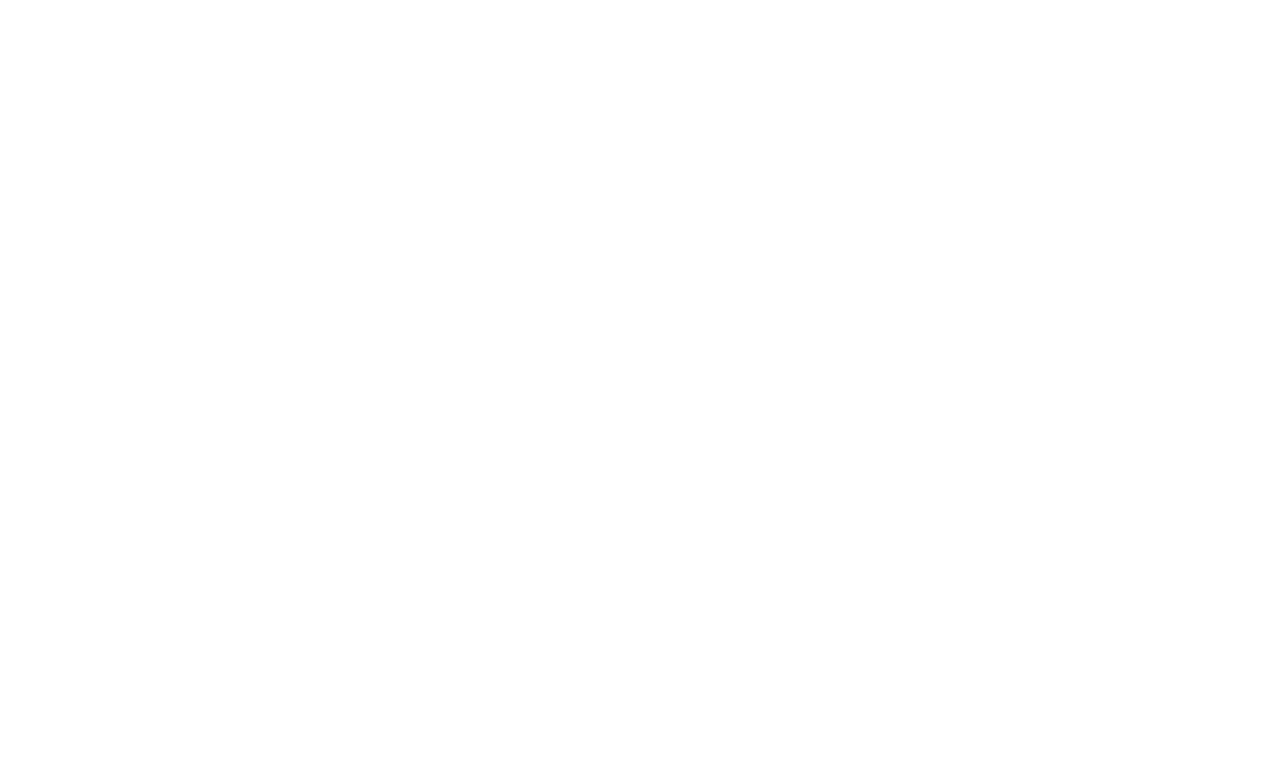
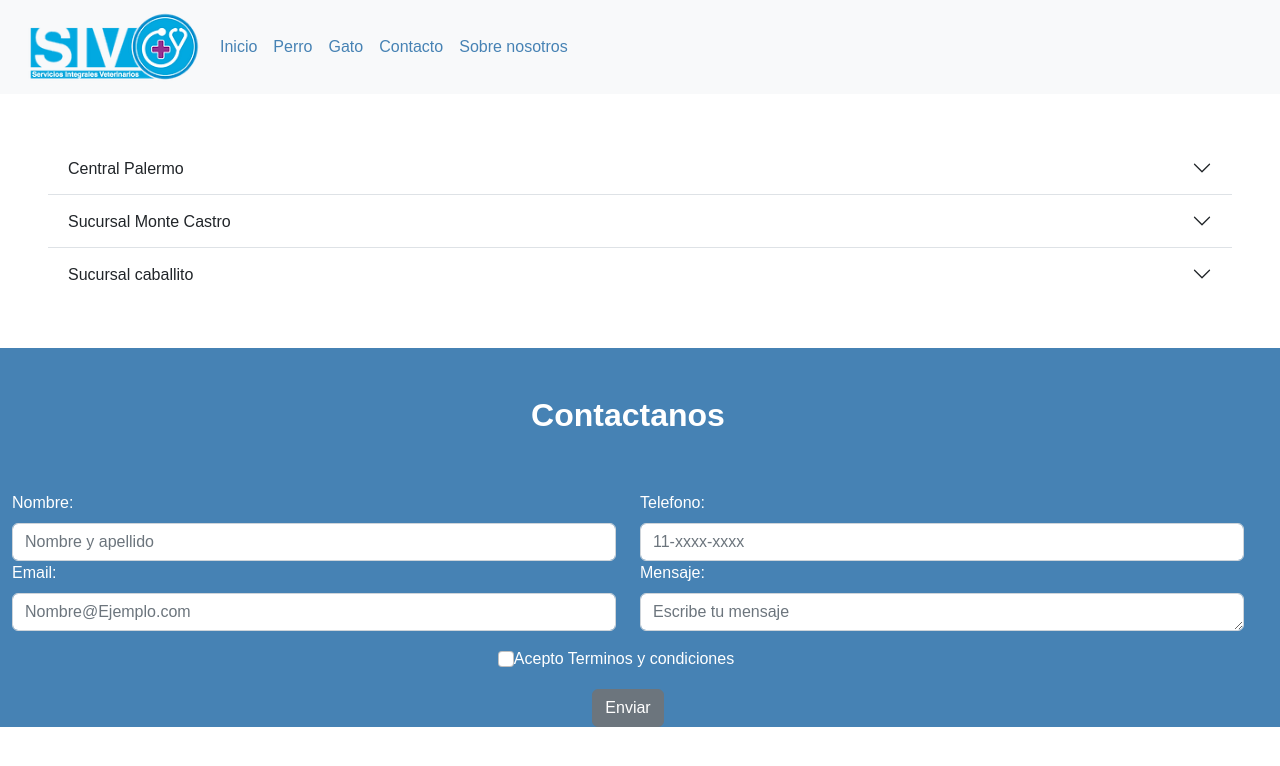
Before and after one commit to kevinhermosid/kevin-hermosid-coder2022, a plain HTML site: page contacto.html in a window 1280 px wide. Drawn offline with nearby package versions, Linux system fonts and the light colour scheme.

Commit message:
cambios en contacto

```diff
--- a/contacto.html
+++ b/contacto.html
@@ -0,0 +1,190 @@
+<!DOCTYPE html>
+<html lang="es">
+  <head>
+    <meta charset="UTF-8" />
+    <meta http-equiv="X-UA-Compatible" content="IE=edge" />
+    <meta name="viewport" content="width=device-width, initial-scale=1.0" />
+    <title>Document</title>
+    <link rel="stylesheet" href="	https://cdn.jsdelivr.net/npm/bootstrap@5.2.0-beta1/dist/css/bootstrap.min.css">
+    <link rel="stylesheet" href="./css/estilo.css" />
+  </head>
+  <body>
+    <nav class="navbar navbar-expand-lg bg-light">
+      <div class="container-fluid">
+      <img src="./imagenes/LOGO.webp" alt="" width="200" height="auto">
+        <button class="navbar-toggler" type="button" data-bs-toggle="collapse" data-bs-target="#navbarNav" aria-controls="navbarNav" aria-expanded="false" aria-label="Toggle navigation">
+          <span class="navbar-toggler-icon"></span>
+        </button>
+        <div class="collapse navbar-collapse" id="navbarNav">
+          <ul class="navbar-nav">
+            <li class="nav-item">
+              <a class="nav-link" href="index.html">Inicio</a>
+            </li>
+            <li class="nav-item">
+              <a class="nav-link" href="perro.html">Perro</a>
+            </li>
+            <li class="nav-item">
+              <a class="nav-link" href="gato.html">Gato</a>
+            </li>
+            <li class="nav-item">
+              <a class="nav-link" href="contacto.html">Contacto</a>
+            </li>
+            <li class="nav-item">
+              <a class="nav-link" href="sobreNostros.html">Sobre nosotros</a></li>
+          </ul>
+        </div>
+      </div>
+    </nav>
+    <main>
+        <div class="accordion accordion-flush m-5" id="accordionFlushExample">
+            <div class="accordion-item">
+              <h2 class="accordion-header" id="flush-headingOne">
+                <button class="accordion-button collapsed" type="button" data-bs-toggle="collapse" data-bs-target="#flush-collapseOne" aria-expanded="false" aria-controls="flush-collapseOne">
+                  Central Palermo
+                </button>
+              </h2>
+              <div id="flush-collapseOne" class="accordion-collapse collapse" aria-labelledby="flush-headingOne" data-bs-parent="#accordionFlushExample">
+                <div class="accordion-body text-center p-3">Nuestro Centro veterinario esta abierto las 24hs del dia siempre a disposicion de atender a tu mascota</div>
+                <div class="container">
+                    <div class="row justify-content-md-center align-items-md-center">
+                        <div class="d-flex col-12 col-md-6 justify-content-sm-center align-items-sm-center mb-3">
+                            <img src="./imagenes/Tienda.png" class="contacto-imagen" alt="">
+
+                        </div>
+                        <div class="d-flex col-12 col-md-6 justify-content-sm-center align-items-sm-center mb-3">
+                            <iframe src="https://www.google.com/maps/embed?pb=!1m18!1m12!1m3!1d6568.363781111633!2d-58.50502406455464!3d-34.59956179999999!2m3!1f0!2f0!3f0!3m2!1i1024!2i768!4f13.1!3m3!1m2!1s0x95bcb6317600bbe9%3A0xb2c2ae397fe3600c!2sPuppis%20Veterinaria%2C%20Peluqueria%20y%20Pet%20Shop!5e0!3m2!1ses-419!2sar!4v1652932219005!5m2!1ses-419!2sar" width="400" height="300" style="border:0;" allowfullscreen="" loading="lazy" referrerpolicy="no-referrer-when-downgrade"></iframe>
+
+                        </div>
+                    </div>
+                </div>
+              </div>
+            </div>
+            <div class="accordion-item">
+              <h2 class="accordion-header" id="flush-headingTwo">
+                <button class="accordion-button collapsed" type="button" data-bs-toggle="collapse" data-bs-target="#flush-collapseTwo" aria-expanded="false" aria-controls="flush-collapseTwo">
+                  Sucursal Monte Castro
+                </button>
+              </h2>
+              <div id="flush-collapseTwo" class="accordion-collapse collapse" aria-labelledby="flush-headingTwo" data-bs-parent="#accordionFlushExample">
+                <div class="accordion-body text-center p-3">Nuestro Centro veterinario esta abierto las 24hs del dia siempre a disposicion de atender a tu mascota</div>
+                <div class="container">
+                    <div class="row justify-content-md-center align-items-md-center">
+                        <div class="d-flex col-12 col-md-6 justify-content-sm-center align-items-sm-center mb-3">
+                            <img src="./imagenes/Tienda.png" class="contacto-imagen" alt="">
+
+                        </div>
+                        <div class="d-flex col-12 col-md-6 justify-content-sm-center align-items-sm-center mb-3">
+                            <iframe src="https://www.google.com/maps/embed?pb=!1m18!1m12!1m3!1d6568.363781111633!2d-58.50502406455464!3d-34.59956179999999!2m3!1f0!2f0!3f0!3m2!1i1024!2i768!4f13.1!3m3!1m2!1s0x95bcb6317600bbe9%3A0xb2c2ae397fe3600c!2sPuppis%20Veterinaria%2C%20Peluqueria%20y%20Pet%20Shop!5e0!3m2!1ses-419!2sar!4v1652932219005!5m2!1ses-419!2sar" width="400" height="300" style="border:0;" allowfullscreen="" loading="lazy" referrerpolicy="no-referrer-when-downgrade"></iframe>
+
+                        </div>
+                    </div>
+                </div>
+              </div>
+            </div>
+            <div class="accordion-item">
+              <h2 class="accordion-header" id="flush-headingThree">
+                <button class="accordion-button collapsed" type="button" data-bs-toggle="collapse" data-bs-target="#flush-collapseThree" aria-expanded="false" aria-controls="flush-collapseThree">
+                 Sucursal caballito
+                </button>
+              </h2>
+              <div id="flush-collapseThree" class="accordion-collapse collapse" aria-labelledby="flush-headingThree" data-bs-parent="#accordionFlushExample">
+                <div class="accordion-body text-center p-3">Nuestro Centro veterinario esta abierto las 24hs del dia siempre a disposicion de atender a tu mascota</div>
+                <div class="container">
+                    <div class="row justify-content-md-center align-items-md-center">
+                        <div class="d-flex col-12 col-md-6 justify-content-sm-center align-items-sm-center mb-3">
+                            <img src="./imagenes/Tienda.png" class="contacto-imagen" alt="">
+
+                        </div>
+                        <div class="d-flex col-12 col-md-6 justify-content-sm-center align-items-sm-center mb-3">
+                            <iframe src="https://www.google.com/maps/embed?pb=!1m18!1m12!1m3!1d6568.363781111633!2d-58.50502406455464!3d-34.59956179999999!2m3!1f0!2f0!3f0!3m2!1i1024!2i768!4f13.1!3m3!1m2!1s0x95bcb6317600bbe9%3A0xb2c2ae397fe3600c!2sPuppis%20Veterinaria%2C%20Peluqueria%20y%20Pet%20Shop!5e0!3m2!1ses-419!2sar!4v1652932219005!5m2!1ses-419!2sar" width="400" height="300" style="border:0;" allowfullscreen="" loading="lazy" referrerpolicy="no-referrer-when-downgrade"></iframe>
+
+                        </div>
+                    </div>
+                </div>
+              </div>
+            </div>
+          </div>
+        </div>
+    </main>
+      <form action="" method="post"></form>
+      <div class="container mw-100 form">
+        <div class="row col-12">
+          <div class="col-12">
+            <h2 class="text-center p-5 text-white fw-bold">Contactanos</h2>
+          </div>
+          <div class="col-12 col-md-6">
+            <label for="name" id="nombre" class="form-label text-white"
+              >Nombre:</label
+            >
+            <input
+              type="text"
+              class="form-control"
+              id="name" name="name"
+              placeholder="Nombre y apellido"
+            />
+          </div>
+          <div class="col-12 col-md-6">
+            <label for="telefono" id="telefono" class="form-label text-white"
+              >Telefono:</label
+            >
+            <input
+              type="number"
+              class="form-control"
+              id="telefono"
+              name="telefono"
+              placeholder="11-xxxx-xxxx"
+            />
+          </div>
+
+          <div class="col-12 col-md-6">
+            <label for="email" id="email" class="form-label text-white"
+              >Email:</label
+            >
+            <input
+              type="email"
+              class="form-control"
+              id="email"
+              name="email"
+              placeholder="Nombre@Ejemplo.com"
+            />
+          </div>
+          <div class="col-12 col-md-6">
+            <label
+              for="texto"
+              id="texto"
+              class="form-label text-white"
+              >Mensaje:</label
+            >
+            <textarea
+              class="form-control"
+              id="texto"
+              name="texto"
+              rows="1"
+              placeholder="Escribe tu mensaje"
+            ></textarea>
+          </div>
+          <div
+            class="d-flex justify-content-center form-check col-12 text-white text-center p-3"
+          >
+            <input
+              class="form-check-input"
+              type="checkbox"
+              value=""
+              id="acepto"
+              name="acepto"
+            />
+            <label class="form-check-label" for="acepto" name="acepto">
+              Acepto Terminos y condiciones</label
+            >
+          </div>
+          <div class="col-12 d-flex justify-content-center">
+            <button type="button" class="btn btn-secondary">Enviar</button>
+          </div>
+        </div>
+      </div>
+    </form>
+    </footer>
+    <script src="https://cdn.jsdelivr.net/npm/bootstrap@5.2.0-beta1/dist/js/bootstrap.bundle.min.js" integrity="sha384-pprn3073KE6tl6bjs2QrFaJGz5/SUsLqktiwsUTF55Jfv3qYSDhgCecCxMW52nD2" crossorigin="anonymous"></script>
+
+  </body>
+</html>
--- a/css/estilo.css
+++ b/css/estilo.css
@@ -133,6 +133,8 @@ color: white;}
     font-style: italic;
     color: #4682B4;}
 
+    .contacto-imagen  {width: 400px;
+    height: 300px;}
 
 
 
@@ -140,46 +142,18 @@ color: white;}
 
 
 
-
-
-/*
-.f_flex {display: flex;
-    flex-direction: column;
-    align-items: center;
-    background-color: #4682B4;
-   }
-    .f_flex .subtitulo {color: white;
-    font-size: 2.5rem;
-    font-weight: bold;
-    margin: 1rem;}
-    .form_flex {
-    display: flex;
-    flex-direction: column;
-    width: 30%;
-    }
-    .label_css{color:white;
-    font-size: 1.5rem;} */
-    .menu-mobile{width: 50px;
-    height: 50px;}
-
     .form{background-color: #4682B4;}
 
 
-@media (max-width: 768px)
-
-    {.header{flex-wrap:wrap;
-        justify-content: center;}
-    .contenedor-derecha{display: none;}
+@media (max-width: 768px){.contenedor-derecha{display: none;}
     .contenedor-izquierda{width: 100%;}
-    /*.shop{grid-template-columns: 100%;} */
     .shop_items {grid-template-columns: 1fr 1fr;
                  justify-items: center;}
 
+    }
 
 
 
-
-}
 @media (max-width: 1024px){
         .section_oferta_centrado{display: none;}
         .shop_aside{display: none;}
@@ -188,12 +162,11 @@ color: white;}
     }
 
 @media (max-width: 425px) {
-    .header{justify-content: space-between;}
-    .nav{display: none;}
+    .div_btn a{margin: 10px;}
+    .titulo_h1{font-size:3rem}
+    .contenedor-izquierda .subtitulo{font-size:1rem}
     .shop_items {grid-template-columns: 1fr;
         justify-items: center;}
 
+
 }
-@media (min-width: 426px){
-    .menu-mobile{display:none ;}
-}
```
Also changed, not shown: gato.html (+1 -1 lines), index.html (+1 -30 lines), perro.html (+1 -1 lines), sobreNostros.html (+2 -2 lines), imagenes/Tienda.png (added), ofertas.html (deleted).
